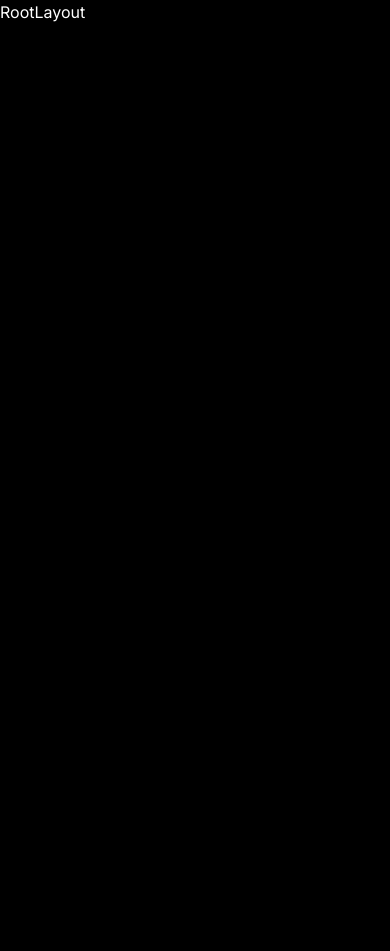
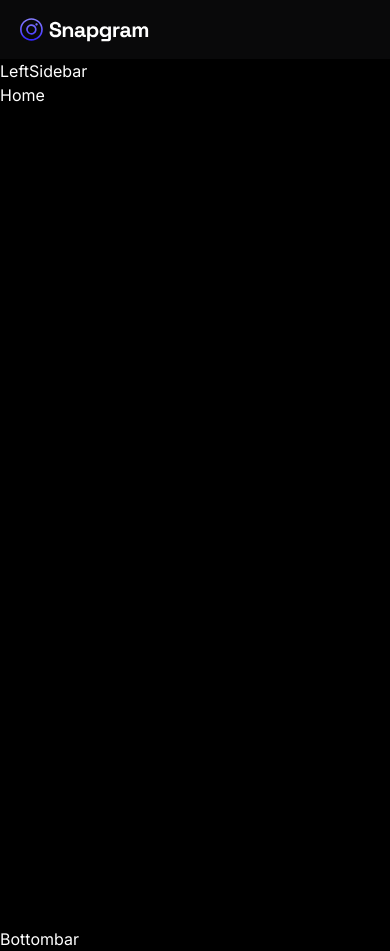
Before and after one commit to Tega96/Alx_Portfolio_Project, a React (Vite) app in the folder Snapgram/: page / in a window 390 px wide. Before the commit the page ends 844 px from the top, so only its background shows below. Built offline with nearby package versions, Linux system fonts and the light colour scheme.

Commit message:
add the files for the homepage, define the various sections of the homepage

```diff
--- a/Snapgram/src/App.tsx
+++ b/Snapgram/src/App.tsx
@@ -4,6 +4,7 @@ import SignupForm from './_auth/form/SignupForm';
 import SigninForm from './_auth/form/SigninForm';
 import RootLayout from './_root/RootLayout';
 import { Home } from './_root/pages';
+// import { Toaster } from "@/components/ui/toaster";
 
 import './globals.css';
 
@@ -24,6 +25,8 @@ const App = () => {
                 <Route index element={<Home />} />
             </Route>
         </Routes>
+
+        {/* <Toaster /> */}
     </main>
   )
 }
--- a/Snapgram/src/_root/RootLayout.tsx
+++ b/Snapgram/src/_root/RootLayout.tsx
@@ -1,8 +1,24 @@
 import React from 'react';
+import Topbar from '@/components/ui/shared/Topbar';
+import LeftSidebar from '@/components/ui/shared/LeftSidebar';
+import Bottombar from '@/components/ui/shared/Bottombar';
+import { Outlet } from 'react-router-dom';
 
 const RootLayout = () => {
   return (
-    <div>RootLayout</div>
+    <div className="w-full md:flex">
+      <Topbar />
+      <LeftSidebar />
+
+      <section className="flex flex-1 h-full">
+        <Outlet />
+      </section>
+
+
+      <Bottombar />
+
+
+    </div>
   )
 }
 
--- /dev/null
+++ b/Snapgram/src/components/ui/shared/Bottombar.tsx
@@ -0,0 +1,9 @@
+import React from 'react'
+
+const Bottombar = () => {
+  return (
+    <div>Bottombar</div>
+  )
+}
+
+export default Bottombar
--- /dev/null
+++ b/Snapgram/src/components/ui/shared/LeftSidebar.tsx
@@ -0,0 +1,9 @@
+import React from 'react'
+
+const LeftSidebar = () => {
+  return (
+    <div>LeftSidebar</div>
+  )
+}
+
+export default LeftSidebar
--- /dev/null
+++ b/Snapgram/src/components/ui/shared/Topbar.tsx
@@ -0,0 +1,27 @@
+import React from 'react'
+import { Link } from 'react-router-dom'
+
+const Topbar = () => {
+  return (
+    <section className="topbar">
+      <div className="flex-between py-4 px-5">
+        <Link to="/" className="flex gap-3 items-center">
+          <img
+          src="/assets/images/logo.svg"
+          alt="logo"
+          width={130}
+          height={325}
+          />
+        </Link>
+      </div>
+
+      <div className="flex gap-4">
+        <button variant="ghost" className="Shad-button_ghost"
+        onClick={() => signout}>
+        </button>
+      </div>
+    </section>
+  )
+}
+
+export default Topbar
```
